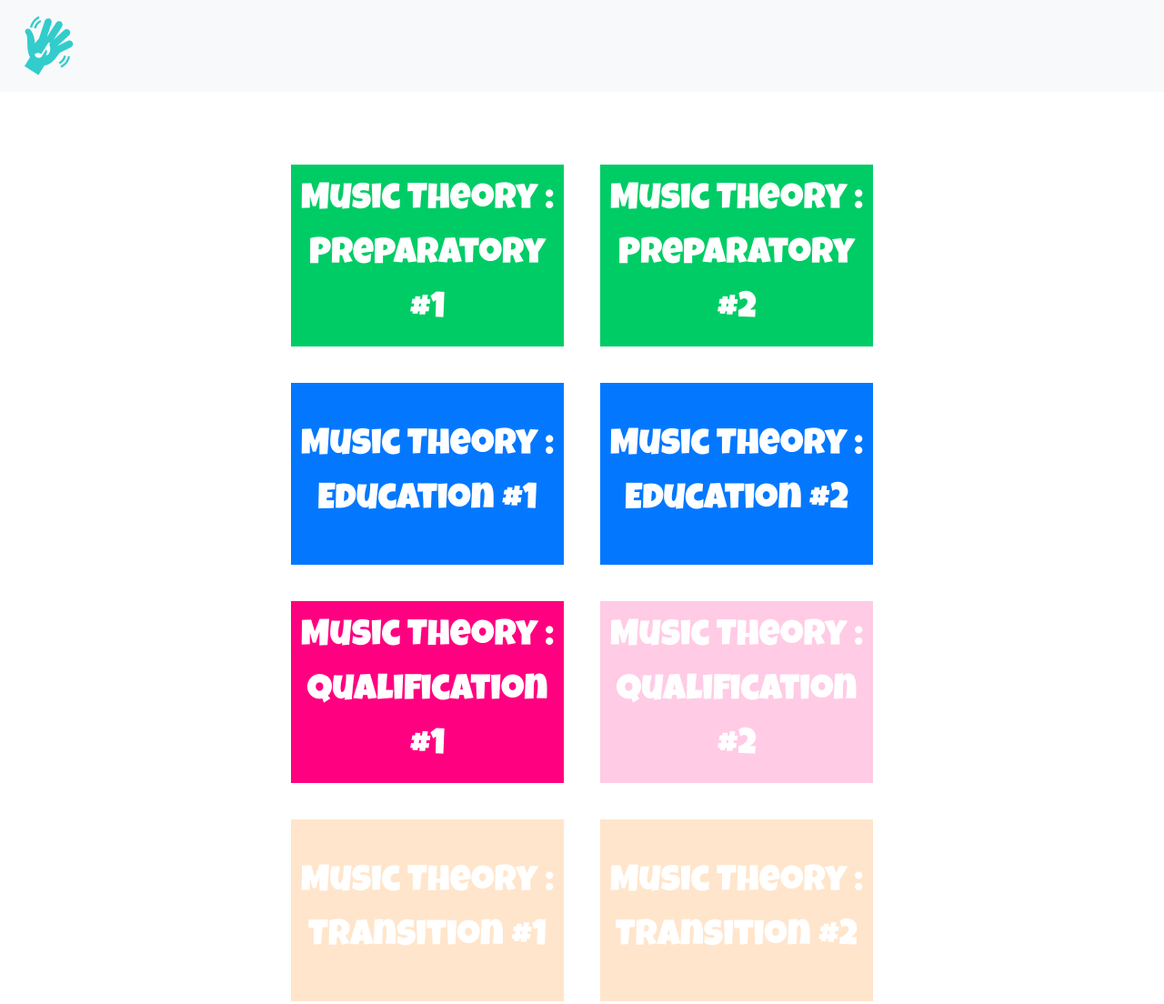
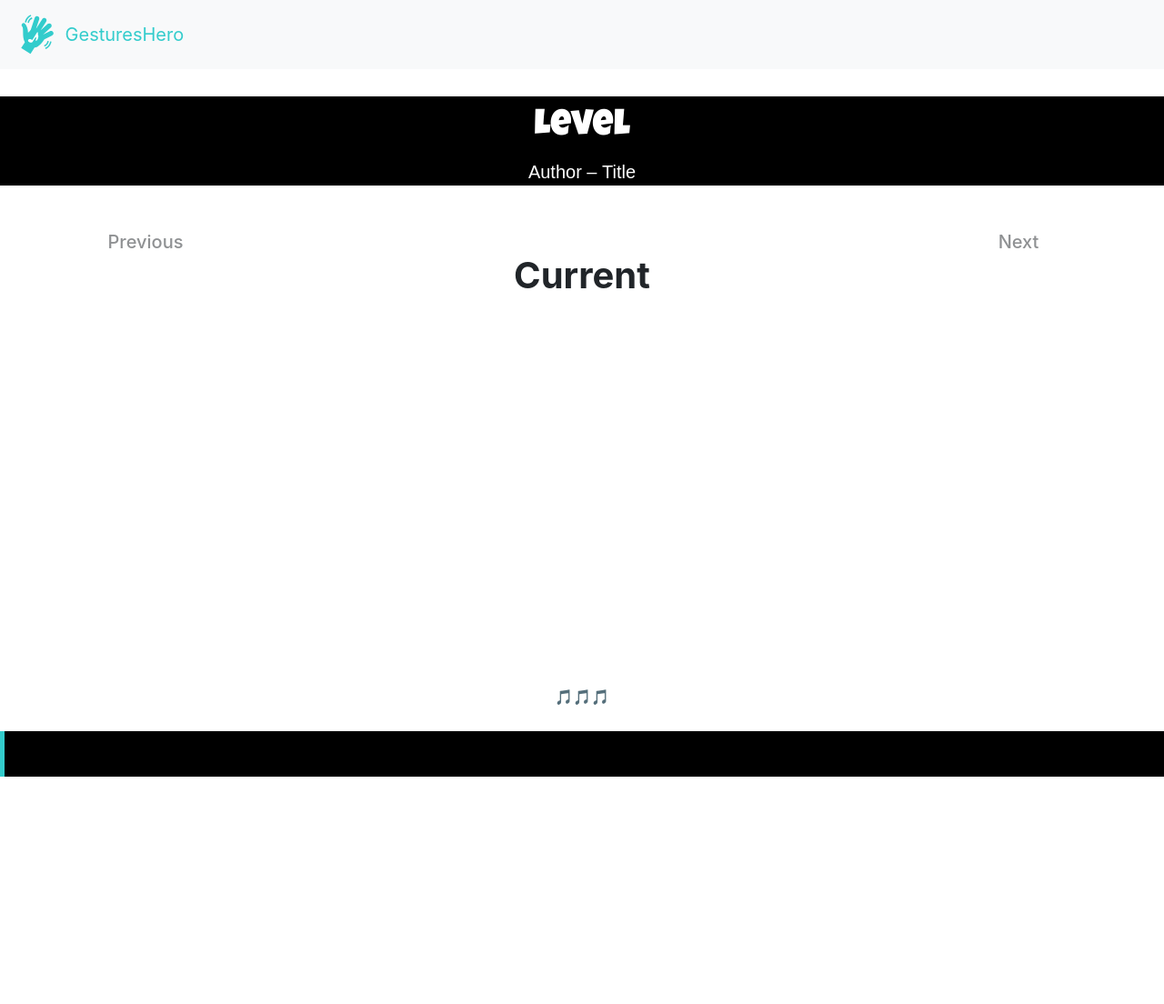
Before and after one commit to GesturesHero/GesturesHero, a plain HTML site: page index.html in a window 1280 px wide. Shown: the top 1104 px of the page at 91% size. After the commit the page ends 854 px from the top, so only its background shows below. Drawn offline with nearby package versions, Linux system fonts and the light colour scheme.

Commit message:
Level visual + Data

```diff
--- a/css/style.css
+++ b/css/style.css
@@ -1,63 +1,154 @@
+/* Navbar */
+.brand-name {
+    line-height: 50px;
+    color: #33cccc;
+}
+
 /* Page > General */
-
-.container {
-    display: flex;
-    justify-content: center;
-
-    margin-top: 30px;
-}
 
 .general {
     margin-top: 30px;
+    max-width: 1440px !important;
 }
 
 /* Page > Menu */
+
 .menu {
     display: flex;
+    justify-content: center;
     flex-wrap: wrap;
-
-    width: 800px !important;
-    max-width: 800px !important;
 }
 
 .level-access {
     display: flex;
     width: 300px;
     height: 200px;
+    max-width: 300px;
+    max-height: 200px;
+    overflow: hidden;
 
     margin: 20px;
     padding: 10px;
 
-    max-width: 300px;
-    max-height: 200px;
-    overflow: hidden;
-
     font-size: 30pt;
     font-family: "Luckiest Guy", Arial, sans-serif;
-    color: #FFFFFF;
+    color: #ffffff;
     text-align: center;
     align-items: center;
 }
 
-.non-accessible{
+.non-accessible {
     opacity: 0.2;
 }
 
 /* Page > Level */
-.level {
 
+.level div {
+    display: flex;
+    justify-content: center;
 }
 
-/* Page > Level */
-.end .title {
+.level-header {
+    padding-top: 10px;
+
+    font-size: 30pt;
+    font-family: "Luckiest Guy", Arial, sans-serif;
+    color: #ffffff;
+    background-color: #000000;
+}
+
+.level-header h1 {
+    padding: 0;
+    margin: 0;
+}
+
+.level-song-information {
+    padding-top: 10px;
+    margin-bottom: 50px;
+
+    font-size: 15pt;
+    font-family: Arial, sans-serif;
+    color: #ffffff;
+    background-color: #000000;
+}
+
+.level-gestures {
+    height: 500px;
+}
+
+.level-gestures h2 {
+    padding-top: 25px;
+
+    font-size: 30pt;
+    font-weight: bold;
+}
+
+.level-gestures h3 {
+    font-size: 15pt;
+}
+
+.previous-gesture, .next-gesture {
+    opacity: 0.5;
+}
+
+.level-lives {
+    height: 50px;
+}
+
+.level-song-player {
+    height: 50px;
+}
+
+.audio-player-custom {
+    width: 100%;
+    height: 50px;
+    justify-content: flex-start !important;
+
+    background-color: #000000;
+}
+
+.audio-player-custom-progress-bar {
+    height: 50px;
+
+    background-color: #ffffff;
+}
+
+.audio-player-custom-progress-bar-now {
+    height: 50px;
+    width: 10px;
+
+    margin-left: -5px;
+    z-index: 1;
+
+    background-color: #33cccc;
+}
+
+.audio-player-song-milestones {
+    width: 100%;
+    height: 50px;
+    margin-top: -50px;
+    justify-content: flex-start !important;
+}
+
+.audio-player-song-milestone {
+    height: 50px;
+    width: 10px;
+    margin-left: -5px;
+
+    background-color: #ffffff;
+}
+
+/* Page > End */
+
+.end {
     display: flex;
-    width: 800px;
+    justify-content: center;
+    align-items: center;
     height: 500px;
 
     font-size: 50pt;
     font-family: "Luckiest Guy", Arial, sans-serif;
     color: #ffc107;
-    align-items: center;
 }
 
 /* Alert */
--- a/html/level.html
+++ b/html/level.html
@@ -1,3 +1,37 @@
-<div class="container level">
-
+<div class="level">
+    <div class="row level-header">
+        <h1 class="level-name">Level</h1>
+    </div>
+    <div class="row level-song-information">
+        <span class="song-author">Author</span><span>&nbsp;&#8211;&nbsp;</span><span class="song-title">Title</span>
+    </div>
+    <div class="row level-gestures">
+        <div class="col previous-gesture">
+            <h3>Previous</h3>
+        </div>
+        <div class="col-6 current-gesture">
+            <h2>Current</h2>
+        </div>
+        <div class="col next-gesture">
+            <h3>Next</h3>
+        </div>
+    </div>
+    <div class="row level-lives">
+        🎵🎵🎵
+    </div>
+    <div class="row level-song-player">
+        <audio src="./assets/data/songs/Wii_-_Mii_Chanel_Theme.mp3" class="audio-player-original" autoplay></audio>
+        <div class="audio-player-custom">
+            <div class="audio-player-custom-progress-bar"></div>
+            <span class="audio-player-custom-progress-bar-now"></span>
+        </div>
+        <div class="audio-player-song-milestones">
+            <!-- Milestones for test purpose-->
+            <span class="audio-player-song-milestone" style="margin-left: 203px;"></span>
+            <span class="audio-player-song-milestone" style="margin-left: 352px;"></span>
+            <span class="audio-player-song-milestone" style="margin-left: 376px;"></span>
+            <span class="audio-player-song-milestone" style="margin-left: 383px;"></span>
+            <!-- End of milestones -->
+        </div>
+    </div>
 </div>
--- a/html/menu.html
+++ b/html/menu.html
@@ -1,4 +1,4 @@
-<div class="container menu">
+<div class="menu">
     <div class="level-access" id="1" style="background-color: #00cc66">
         Music Theory : Preparatory #1
     </div>
--- a/index.html
+++ b/index.html
@@ -4,8 +4,12 @@
 <head>
     <meta charset="UTF-8">
     <title>GesturesHero</title>
-    <link rel="stylesheet" href="css/style.css" />
-    <link rel="stylesheet" href="https://cdn.jsdelivr.net/npm/bootstrap@4.5.3/dist/css/bootstrap.min.css" integrity="sha384-TX8t27EcRE3e/ihU7zmQxVncDAy5uIKz4rEkgIXeMed4M0jlfIDPvg6uqKI2xXr2" crossorigin="anonymous">
+
+    <link rel="stylesheet" href="css/style.css"/>
+
+    <link rel="stylesheet" href="https://cdn.jsdelivr.net/npm/bootstrap@4.5.3/dist/css/bootstrap.min.css"
+          integrity="sha384-TX8t27EcRE3e/ihU7zmQxVncDAy5uIKz4rEkgIXeMed4M0jlfIDPvg6uqKI2xXr2" crossorigin="anonymous">
+
     <link href="https://fonts.googleapis.com/css2?family=Luckiest+Guy&display=swap" rel="stylesheet">
 </head>
 
@@ -13,7 +17,8 @@
 <!-- Navbar -->
 <nav class="navbar navbar-light bg-light">
     <a class="navbar-brand" href="#" onclick="switchView(view.MENU)">
-        <img src="assets/img/logo.svg" height="75" class="d-inline-block align-top" alt="GesturesHero">
+        <img src="assets/img/logo.svg" height="50" class="d-inline-block align-top" alt="GesturesHero">
+        <span class="d-inline-block align-top brand-name">GesturesHero</span>
     </a>
 </nav>
 
@@ -40,7 +45,6 @@
 
 <script src="lib/moment-with-locales.min.js"></script>
 
-<script src="js/utils/utils.js"></script>
 <script src="js/utils/constants.js"></script>
 <script src="js/model/gameModel.js"></script>
 <script src="js/view/gameView.js"></script>
--- a/js/view/gameView.js
+++ b/js/view/gameView.js
@@ -13,8 +13,8 @@ $(document).ready(function () {
 });
 
 // ------------------------------------------------------------------------------------------------------------------------------ DRAWERS
-let _currentView = view.MENU;
-let _currentLevelViewId = -1;
+let _currentView = view.LEVEL;
+let _currentLevelViewId = undefined;
 
 /**
  * Draws the (main) menu page.
@@ -31,7 +31,13 @@ function drawMenuPage() {
  */
 function drawLevelPage(id) {
     $(".general").load("html/level.html", function () {
-        // WHEN LOADED
+
+        // Custom Audio Player
+        var audioPlayerOriginal = $('audio')[0];
+        audioPlayerOriginal.ontimeupdate = function () {
+            $('.audio-player-custom-progress-bar').css('width', audioPlayerOriginal.currentTime / audioPlayerOriginal.duration * 100 + '%')
+            $('.audio-player-custom-progress-bar-now').css('left', audioPlayerOriginal.currentTime / audioPlayerOriginal.duration * 100 + '%')
+        }
     });
 }
 
@@ -62,10 +68,10 @@ function refreshView(){
 /**
  * Switches from a view to another
  * @param {view} newView The new view to switch to.
- * @param {number} newId (optional) The new id of the level to go to.
+ * @param {string} newId (optional) The new id of the level to go to.
  */
-function switchView(newView, newId=-1) {
-    if(newId !== undefined && newId !== -1){
+function switchView(newView, newId=undefined) {
+    if(newId !== undefined){
         _currentLevelViewId = newId;
     }
     _currentView = newView;
```
Also changed, not shown: assets/data/levels.json (added, +22 -0 lines), html/end.html (+1 -1 lines), js/utils/utils.js (deleted), lib/lib.txt (deleted), 3 other files.
